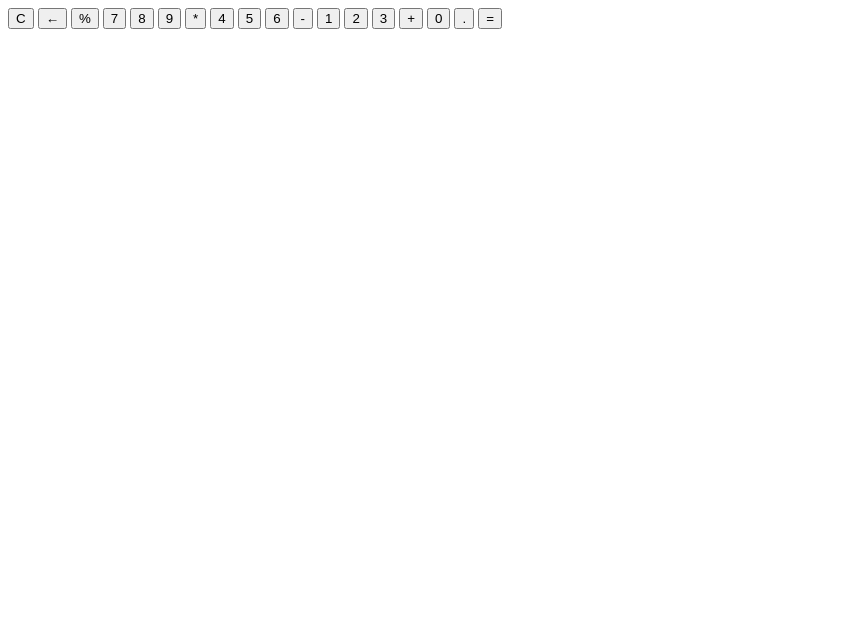
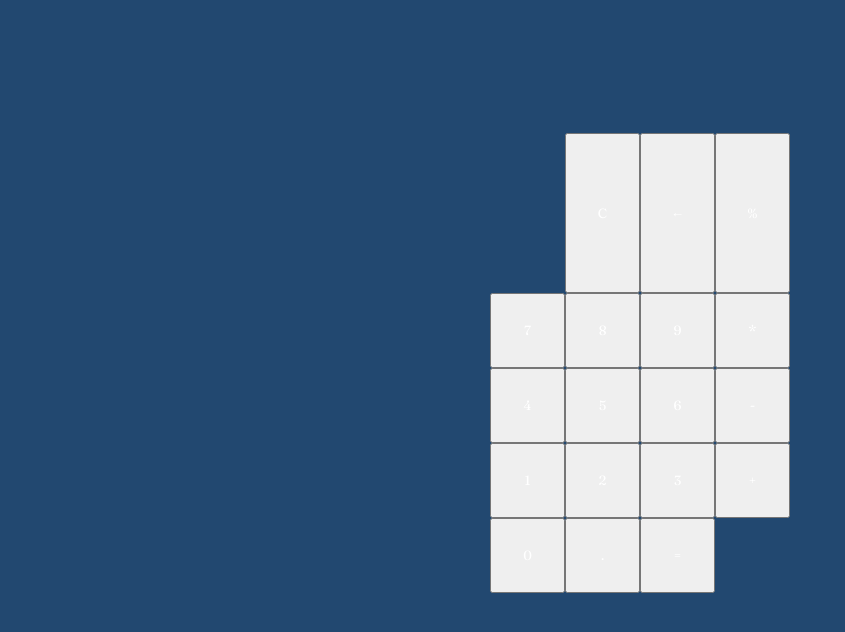
Before and after one commit to marinanc/Calculadora, a plain HTML site: page index.html in a window 1280 px wide. Shown: the whole page, without its empty margins (0-845 px from the left). Drawn offline with Linux system fonts and the light colour scheme.

Commit message:
fix: buttons structure
Add basic style to index.html

```diff
--- a/index.css
+++ b/index.css
@@ -0,0 +1,22 @@
+* {
+    font-family: 'Fraunces', serif;
+    color: white;
+}
+
+body {
+    margin: 0;
+    background-color: #224870;
+}
+
+.container {
+    display: flex;
+    justify-content: center;
+    align-items: center;
+    height: 100vh;
+}
+
+.calculadora {
+    display: grid;
+    grid-template-columns: repeat(4, 75px); /*4 columnas, cada una de 75px de tamaño*/
+    grid-template-rows: 160px repeat(5, 75px);
+}
```
Also changed, not shown: index.html (+1 -1 lines).
